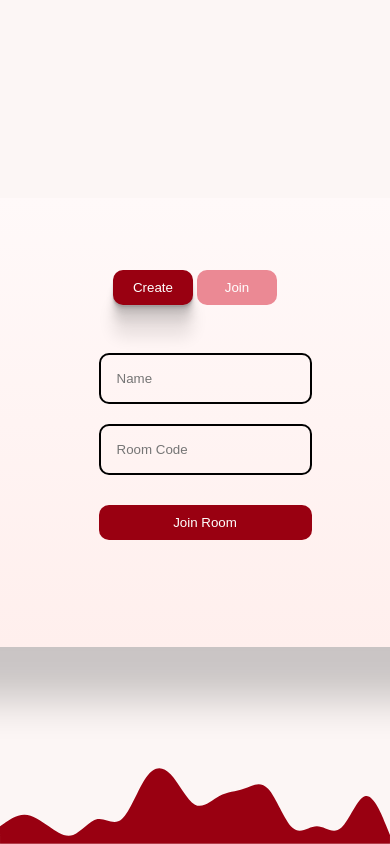
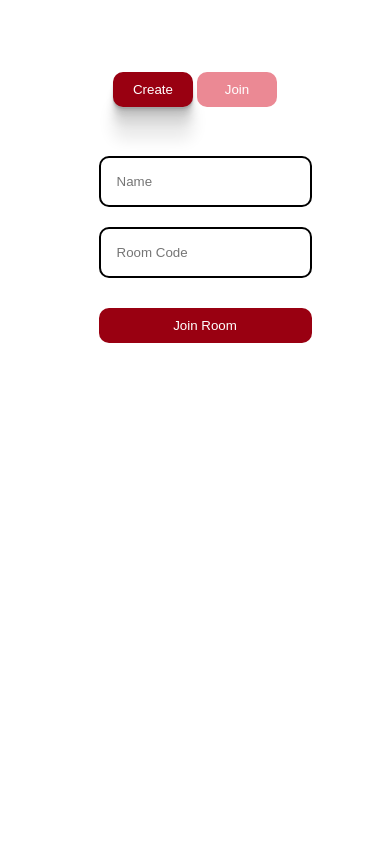
Before and after one commit to KIVUOS1999/mcq, a React (Create React App) app in the folder frontend/: page / in a window 390 px wide. Shown: the top 844 px of the page. Built offline with nearby package versions, Linux system fonts and the light colour scheme.

Commit message:
bug fix on score - yet to answer

```diff
--- a/frontend/src/Rooms/Room.css
+++ b/frontend/src/Rooms/Room.css
@@ -103,12 +103,27 @@ input {
 }
 
 @media (max-width: 600px) {
+    .RoomBody{
+        display: flex;
+        flex-direction: column;
+        width: 100%;
+        height: fit-content;
+        text-align: center;
+        align-items: center;
+        justify-content: center;
+    }
     .RoomContainer, .ActionPart{
         width: 100%;
+        box-shadow: none;
+        background: white;
     }
 
     .ActionPart {
         align-items: center;
         justify-content: center;
     }
+
+    .svg-background{
+        display: none;
+    }
 }
--- a/frontend/src/Submit.css
+++ b/frontend/src/Submit.css
@@ -19,6 +19,17 @@
 
 .score_element {
     background-color: #990011;
+    width:fit-content;
+    min-width: 200px;
+    padding: 10px;
+    border-radius: 10px;
+    color: white;
+    margin: 10px;
+    transition: 0.2s;
+}
+
+.score_element_disable {
+    background-color: #913a44;
     width:fit-content;
     min-width: 200px;
     padding: 10px;
--- a/frontend/src/Submit.js
+++ b/frontend/src/Submit.js
@@ -83,7 +83,7 @@ function Submit() {
 					<div className="player_scores">
 						{parsedJson.score_card.map((item, index) => {
 							return (
-								<div key={index} className="score_element" onClick={()=>{show_details(item.player_id)}}>
+								<div key={index} className={`${item.correct_answer === -1?"score_element_disable":"score_element"}`} onClick={()=>{show_details(item.player_id)}}>
 									{item.player_id} : {item.correct_answer === -1 ? "Yet to answer" : item.correct_answer}
 								</div>
 							);
--- a/frontend/src/index.css
+++ b/frontend/src/index.css
@@ -2,6 +2,6 @@ body {
     margin: 0;
     padding: 0;
     font-family: "Poppins", sans-serif;
-    background-color: #FCF6F5;
+    background-color: white;
     overflow-x: hidden;
 }
```
Also changed, not shown: 2 other files (tests, documents, lock files or other folders).
